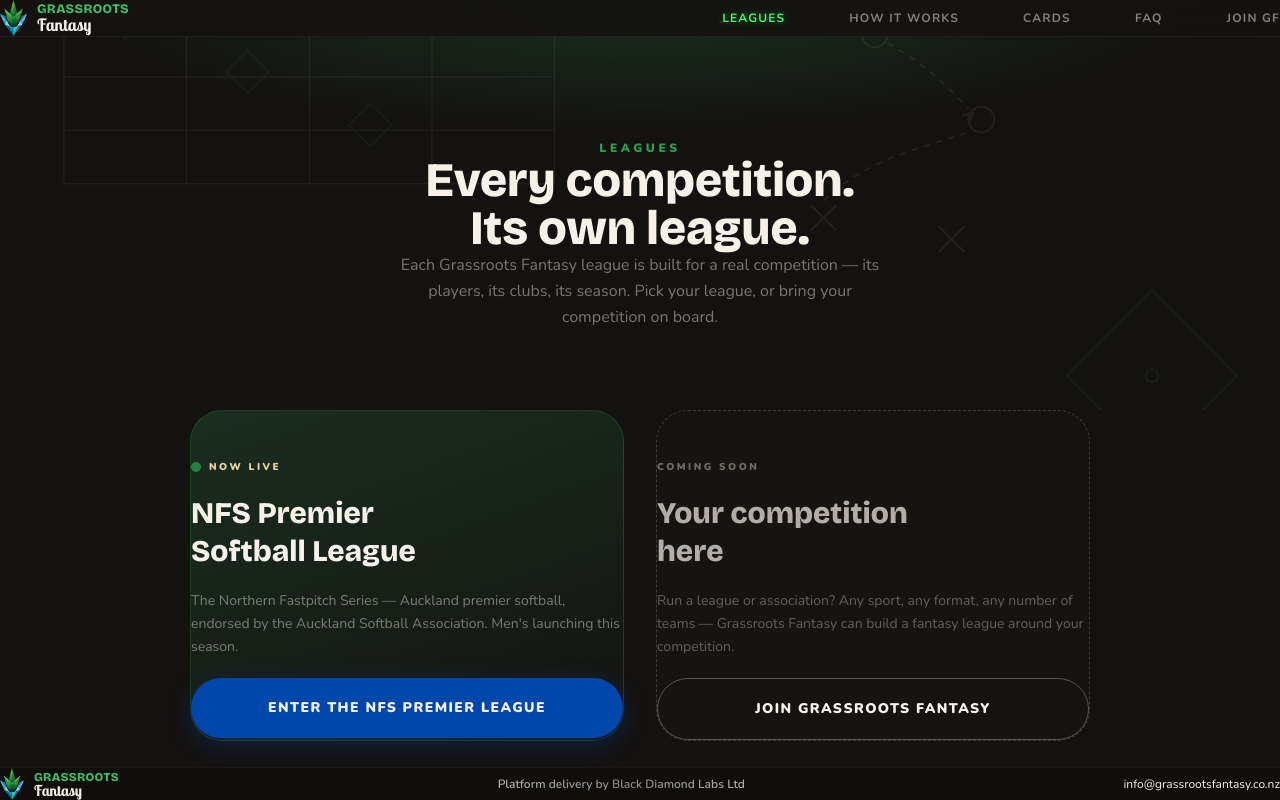
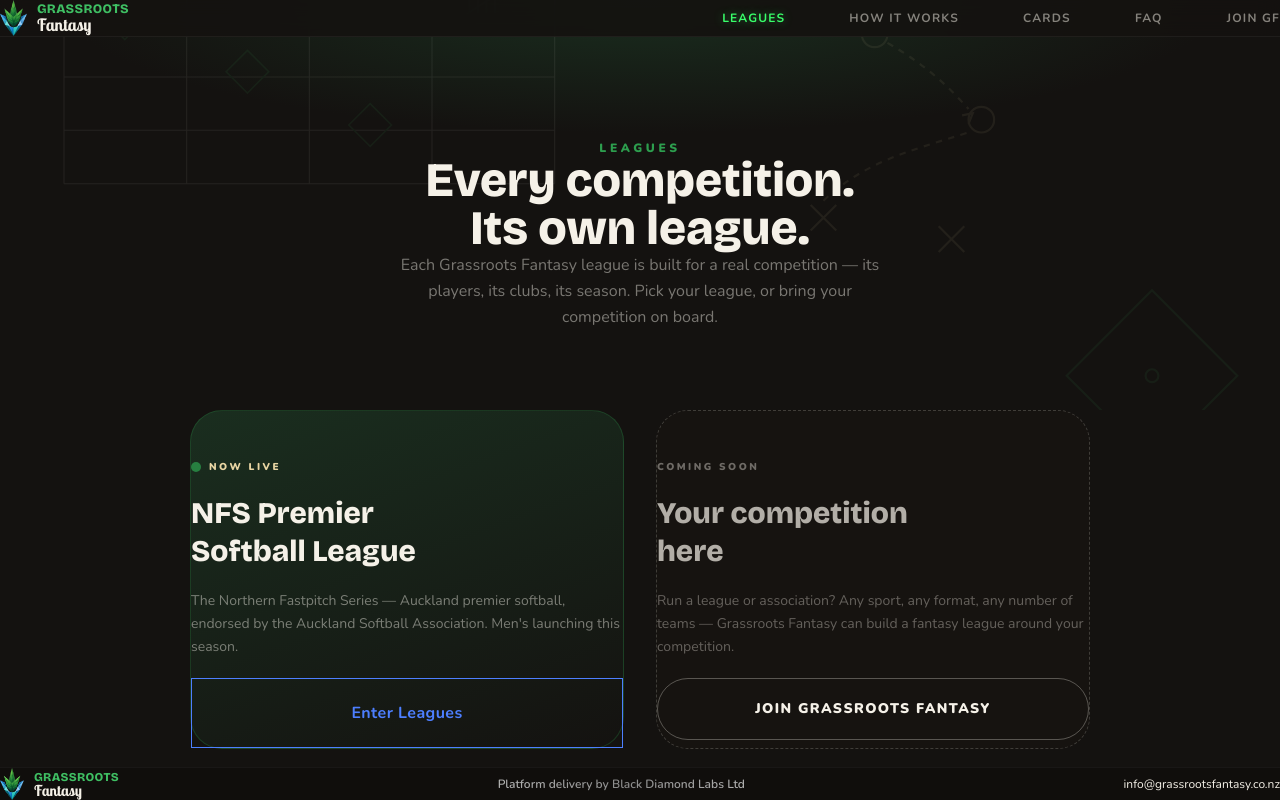
Before and after one commit to N8Nuks/grassrootsfantasy, a Next.js app: page /leagues in a window 1280 px wide. Built offline with nearby package versions, Linux system fonts and the light colour scheme.

Commit message:
Leagues NFS button restyled to outlined blue, Cards CTA to neon green

```diff
--- a/app/cards/page.tsx
+++ b/app/cards/page.tsx
@@ -154,7 +154,7 @@ export default function Cards() {
 
         <div className="relative z-10 w-full px-6" style={{ maxWidth: '600px', marginLeft: 'auto', marginRight: 'auto' }}>
           <h2 className="text-3xl font-black text-[#F5F1E8] mb-8" style={{ fontFamily: 'var(--font-heading)' }}>Start your collection.</h2>
-          <a href="/leagues" className="inline-block rounded-full px-14 py-5 text-base font-black uppercase tracking-widest text-white transition-all hover:opacity-90" style={{ background: '#0047AB', boxShadow: '0 8px 32px #0047AB50' }}>
+          <a href="/leagues" className="inline-block text-base font-bold tracking-wide transition-all hover:scale-[1.02]" style={{ color: '#39FF6A', border: '1px solid #39FF6A', background: 'transparent', padding: "22px 64px", textShadow: '0 0 12px #39FF6A80', boxShadow: '0 0 16px #39FF6A30, inset 0 0 16px #39FF6A15' }}>
             Enter Leagues
           </a>
         </div>
--- a/app/leagues/page.tsx
+++ b/app/leagues/page.tsx
@@ -69,8 +69,8 @@ export default function Leagues() {
             <p className="text-sm text-[#F5F1E8]/45 leading-relaxed">
               The Northern Fastpitch Series — Auckland premier softball, endorsed by the Auckland Softball Association. Men&apos;s launching this season.
             </p>
-            <a href="/nfs" className="mt-auto rounded-full text-center font-black uppercase tracking-widest text-white transition-all hover:opacity-90" style={{ background: '#0047AB', boxShadow: '0 6px 24px #0047AB50', padding: "20px 24px", fontSize: "14px", lineHeight: "1.4" }}>
-              Enter the NFS Premier League
+            <a href="/nfs" className="mt-auto text-center text-base font-bold tracking-wide transition-all hover:scale-[1.02]" style={{ color: '#4D7FFF', border: '1px solid #4D7FFF', background: 'transparent', padding: "22px 24px" }}>
+              Enter Leagues
             </a>
           </div>
 
```
